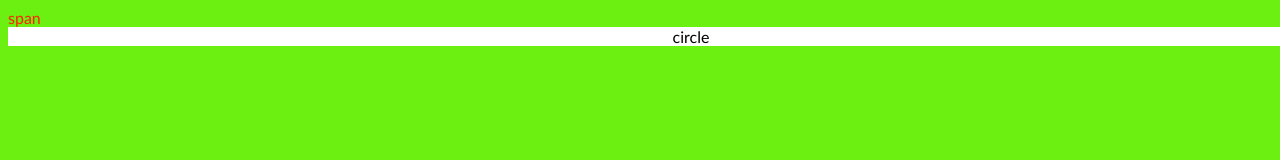
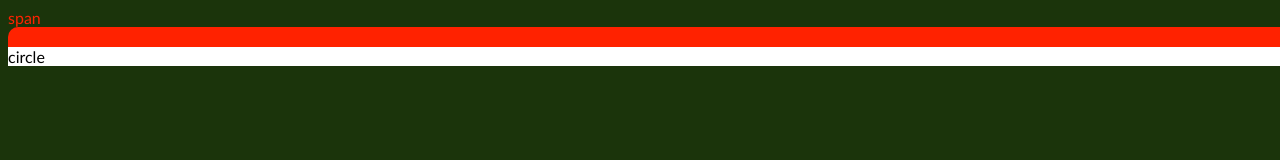
Before and after one commit to sexfat/cd102, a website: page index.html in a window 1280 px wide. Shown: the top 160 px of the page. Drawn offline with Linux system fonts and the light colour scheme.

Commit message:
add import 語法

```diff
--- a/gulpfile.js
+++ b/gulpfile.js
@@ -8,7 +8,7 @@ gulp.task('sass', function () {
   });
 
 gulp.task('watch' ,function(){
-    gulp.watch('./sass/*.scss', ['sass']);
+    gulp.watch(['./sass/*.scss' ,'./sass/**/*.scss'], ['sass']);
 });
 
 
--- /dev/null
+++ b/sass/base/_var.scss
@@ -0,0 +1,7 @@
+$margintop: 100px;
+$bgcolor: rgb(27, 52, 11);
+$fontfamily :'Gill Sans',
+'Gill Sans MT',
+Calibri,
+'Trebuchet MS',
+sans-serif;
--- /dev/null
+++ b/sass/layout/_aboutus.scss
@@ -0,0 +1,5 @@
+.aboutus {
+  width: 1000px;
+  @include margin-auto();
+  margin-top: $margintop;
+}
--- /dev/null
+++ b/sass/mixin/_mixin.scss
@@ -0,0 +1,24 @@
+//mixin
+@mixin margin-auto() {
+    margin-left: auto;
+    margin-right: auto;
+    text-align: left;
+    padding-top: 20px;
+}
+
+
+//傳值
+@mixin margin($left:null, $right:null, $fontsize:null) {
+    margin-left: $left;
+    margin-right: $right;
+    font-size: $fontsize;
+}
+
+
+@mixin border-radius($num) {
+    -moz-border-radius: $num;
+    -ms-border-radius: $num;
+    -o-border-radius: $num;
+    -webkit-border-radius: $num;
+    border-radius: $num;
+}
--- a/sass/style.scss
+++ b/sass/style.scss
@@ -1,10 +1,11 @@
-$margintop: 200px;
-$bgcolor: rgb(107, 240, 18);
-$fontfamily :'Gill Sans',
-'Gill Sans MT',
-Calibri,
-'Trebuchet MS',
-sans-serif;
+@import "base/var";
+@import "mixin/mixin";
+@import "layout/main";
+@import "layout/aboutus";
+
+
+
+
 body {
     background-color: $bgcolor;
     font-family: $fontfamily;
@@ -42,12 +43,7 @@ body {
     }
 }
 
-//mixin
-@mixin margin-auto() {
-    margin-left: auto;
-    margin-right: auto;
-    text-align: center;
-}
+
 
 .box {
     width: 300px;
@@ -63,12 +59,7 @@ body {
     @include margin-auto();
 }
 
-//傳值
-@mixin margin($left:null, $right:null, $fontsize:null) {
-    margin-left: $left;
-    margin-right: $right;
-    font-size: $fontsize;
-}
+
 
 .box_01 {
     @include margin(10px, 20px, 30px);
@@ -88,13 +79,7 @@ body {
     @include h1-font-size(30px);
 }
 
-@mixin border-radius($num) {
-    -moz-border-radius: $num;
-    -ms-border-radius: $num;
-    -o-border-radius: $num;
-    -webkit-border-radius: $num;
-    border-radius: $num;
-}
+
 
 .box-circle {
     @include border-radius(10px);
```
Also changed, not shown: css/style.css, sass/layout/_main.scss (added).
